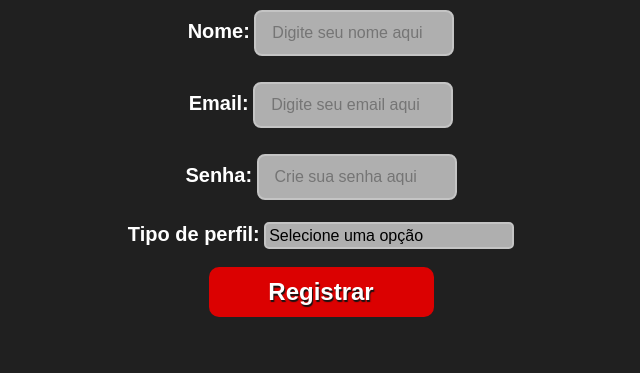
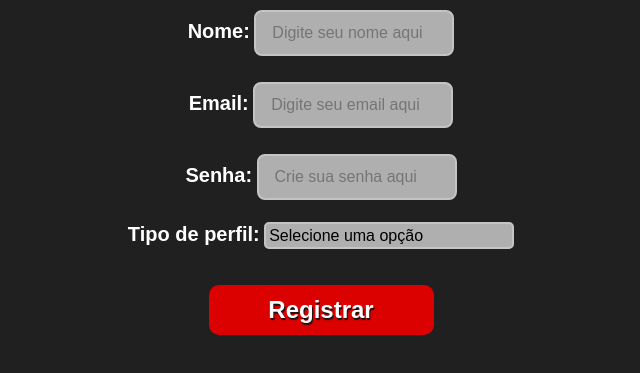
Before and after one commit to dacostavictor/Gerenciamento-de-empr-stimos-de-livros, a website: page public/index.html in a window 1280 px wide. Shown: the part 93-466 px from the top of the page, without its empty margins (319-959 px from the left). Drawn offline with Linux system fonts and the light colour scheme.

Commit message:
corrigindo problema do botão registrar

```diff
--- a/public/style.css
+++ b/public/style.css
@@ -57,6 +57,10 @@ select {
   transition: 0.5s;
   font-weight: bold;
   font-size: 24px;
+  display: block;
+  margin-top: 18px;
+  margin-left: auto;
+  margin-right: auto;
 }
 
 #registrar:hover {
```
